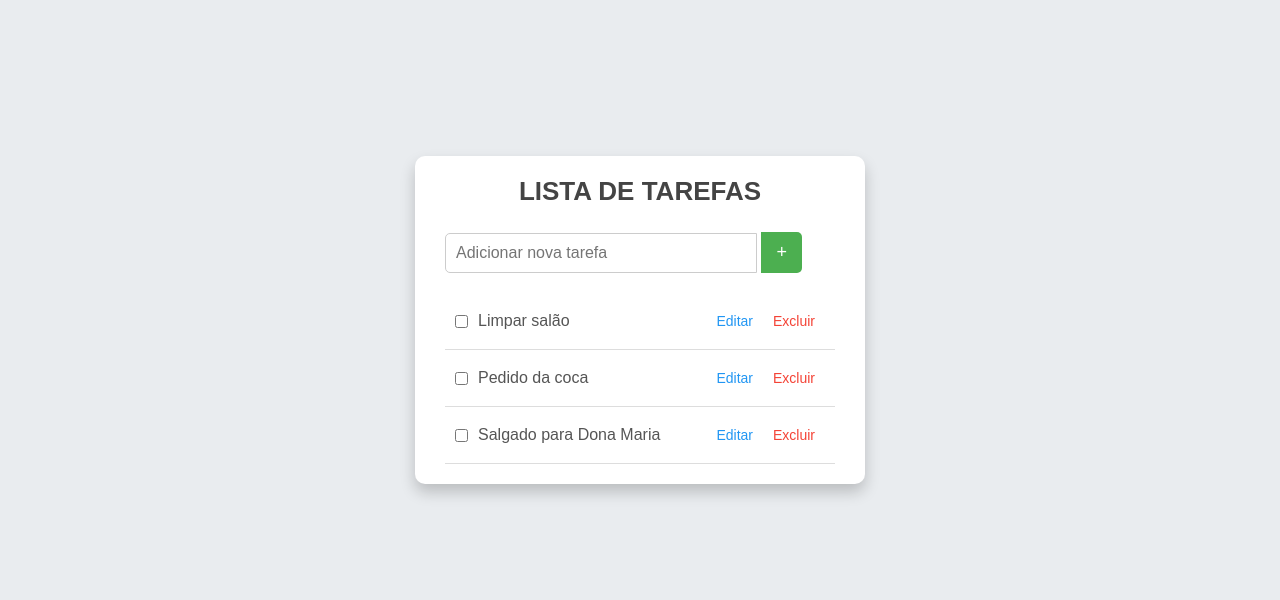
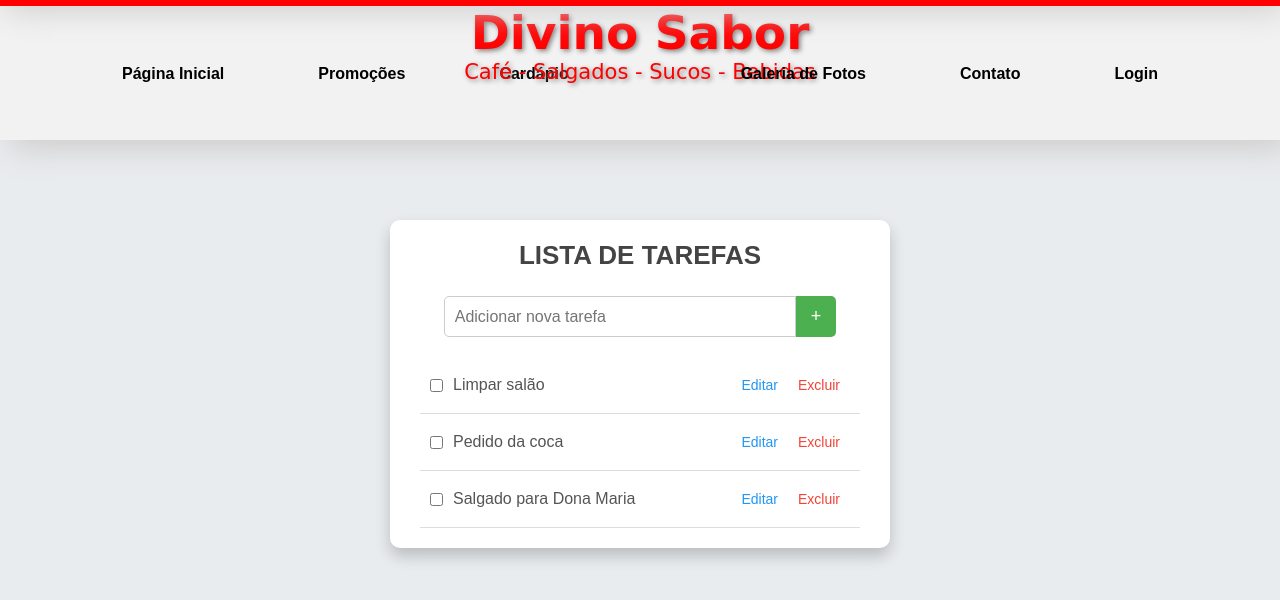
Before and after one commit to otav1n/Site-CSS-HTML, a plain HTML site: page 9 - Página de Lista de Tarefas/index.html in a window 1280 px wide. Drawn offline with Linux system fonts and the light colour scheme.

Commit message:
9 finalizado

```diff
--- a/9 - Página de Lista de Tarefas/index.html
+++ b/9 - Página de Lista de Tarefas/index.html
@@ -1,43 +1,68 @@
 <!DOCTYPE html>
-<html lang="en">
+<html lang="pt-BR">
 <head>
-    <meta charset="UTF-8">
-    <meta name="viewport" content="width=device-width, initial-scale=1.0">
+  <meta charset="UTF-8" />
+  <meta name="viewport" content="width=device-width, initial-scale=1.0" />
   <title>Lista de Tarefas</title>
-    <link rel="stylesheet" href="./style.css">
+  <link rel="stylesheet" href="style.css" />
 </head>
 <body>
 
-    <div class="container">
-        <h1>lista de tarefas</h1>
-        <input type="text" placeholder="Adicionar nova tarefa">
+  <!-- Cabeçalho -->
+  <div class="ds_lg">
+    <!-- Botões do lado esquerdo -->
+    <div class="left-buttons">
+      <a href="#">Página Inicial</a>
+      <a href="#">Promoções</a>
+      <a href="#">Cardápio</a>
+    </div>
+
+    <!-- Logo centralizada -->
+    <div class="logo">
+      <h1>Divino Sabor</h1>
+      <p>Café - Salgados - Sucos - Bebidas</p>
+    </div>
+
+    <!-- Botões do lado direito -->
+    <div class="right-buttons">
+      <a href="#">Galeria de Fotos</a>
+      <a href="#">Contato</a>
+      <a href="#">Login</a>
+    </div>
+  </div>
+
+  <!-- Faixa vermelha no topo -->
+  <div class="listra"></div>
+
+  <!-- Lista de tarefas -->
+  <div class="tarefas">
+    <h1>Lista de Tarefas</h1>
+    <div class="input-area">
+      <input type="text" placeholder="Adicionar nova tarefa" />
       <button>+</button>
+    </div>
 
-        <ul> <!-- ul para criar a lista -->
-            <li> <!-- para cirar os itens dentro desta lista -->
-                <input type="checkbox">
+    <ul>
+      <li>
+        <input type="checkbox" />
         <span class="tarefa-texto">Limpar salão</span>
-
         <button class="botao-editar">Editar</button>
         <button class="botao-excluir">Excluir</button>
       </li>
-
       <li>
-                <input type="checkbox">
+        <input type="checkbox" />
         <span class="tarefa-texto">Pedido da coca</span>
-
         <button class="botao-editar">Editar</button>
         <button class="botao-excluir">Excluir</button>
       </li>
-
       <li>
-                <input type="checkbox">
+        <input type="checkbox" />
         <span class="tarefa-texto">Salgado para Dona Maria</span>
-
         <button class="botao-editar">Editar</button>
         <button class="botao-excluir">Excluir</button>
       </li>
     </ul>
   </div>
+
 </body>
 </html>
--- a/9 - Página de Lista de Tarefas/style.css
+++ b/9 - Página de Lista de Tarefas/style.css
@@ -1,4 +1,5 @@
-* { /*resetando o css*/
+/* Reset */
+* {
     margin: 0;
     padding: 0;
     box-sizing: border-box;
@@ -7,21 +8,115 @@
 
   body {
     background-color: #e9ecef;
-    display: flex;
-    justify-content: center;
-    align-items: center;
-    height: 80vh; /*altura*/
+    padding: 0;
+    margin: 0;
   }
 
-.container {
-    width: 450px; /*largura da caixa*/
+  /* ===================== */
+  /* ==== Cabeçalho ====== */
+  /* ===================== */
+
+  .ds_lg {
+    display: flex;
+    justify-content: space-between;
+    align-items: center;
+    padding: 10px 100px;
+    position: relative;
+    height: 140px;
+    background-color: #f2f2f2;
+    box-shadow: 10px 10px 30px rgb(209, 206, 206);
+  }
+
+  /* Faixa vermelha */
+  .listra {
+    width: 100vw;
+    height: 100px;
+    background-color: #ff0000;
+    box-shadow: 5px 5px 30px rgb(209, 206, 206);
+    position: absolute;
+    top: -94px;
+    left: 50%;
+    transform: translateX(-50%);
+  }
+
+  /* Logo */
+  .logo {
+    text-align: center;
+    position: absolute;
+    left: 50%;
+    transform: translateX(-50%);
+    top: 5px;
+  }
+
+  .logo h1 {
+    font-family: "Pacifico", cursive;
+    color: #ff0000;
+    font-size: 47px;
+    text-shadow: 2px 2px 5px gray;
+  }
+
+  .logo p {
+    font-family: "Pacifico", cursive;
+    color: #ff0000;
+    font-size: 21px;
+    text-shadow: 2px 2px 5px gray;
+  }
+
+  /* Botões esquerda e direita */
+  .left-buttons,
+  .right-buttons {
+    display: flex;
+    gap: 50px;
+    margin-top: 7px;
+  }
+
+  .left-buttons a,
+  .right-buttons a {
+    font-family: Arial, sans-serif;
+    color: black;
+    font-size: 16px;
+    font-weight: 600;
+    text-decoration: none;
+    padding: 10px 20px;
+    transition: all 0.3s ease;
+    position: relative;
+    background-color: transparent;
+    border: 2px solid transparent;
+  }
+
+  .left-buttons a:hover,
+  .right-buttons a:hover {
+    color: #ff0000;
+    background-color: rgba(255, 0, 0, 0.1);
+    border-color: #ff0000;
+  }
+
+  .left-buttons a:hover::before,
+  .right-buttons a:hover::before {
+    content: "";
+    position: absolute;
+    top: -2px;
+    left: -2px;
+    border: 2px solid #ff0000;
+    border-radius: 10px;
+    z-index: -1;
+  }
+
+  /* ===================== */
+  /* ==== Tarefas =========*/
+  /* ===================== */
+
+  .tarefas {
+    max-width: 500px;
+    width: 90%;
     background-color: #ffffff;
     border-radius: 10px;
     box-shadow: 0 8px 15px rgba(0, 0, 0, 0.2);
-    padding: 20px 30px; /*espaçamento entre os elemntos internos*/
+    padding: 20px 30px;
+    margin: 80px auto 40px auto;
   }
 
-h1 {
+  .tarefas h1 {
     color: #444444;
     text-align: center;
     margin-bottom: 25px;
@@ -30,7 +125,13 @@ h1 {
     text-transform: uppercase;
   }
 
-input[type="text"]{
+  .input-area {
+    display: flex;
+    justify-content: center;
+    margin-bottom: 20px;
+  }
+
+  input[type="text"] {
     width: 80%;
     padding: 10px;
     border: 1px solid #ccc;
@@ -54,8 +155,7 @@ button:hover {
   }
 
   ul {
-    list-style-type: none; /*/* Remove os marcadores*/
-    margin-top: 20px;
+    list-style-type: none;
   }
 
   ul li {
```
Lines whose indentation alone changed are shown as unchanged.
